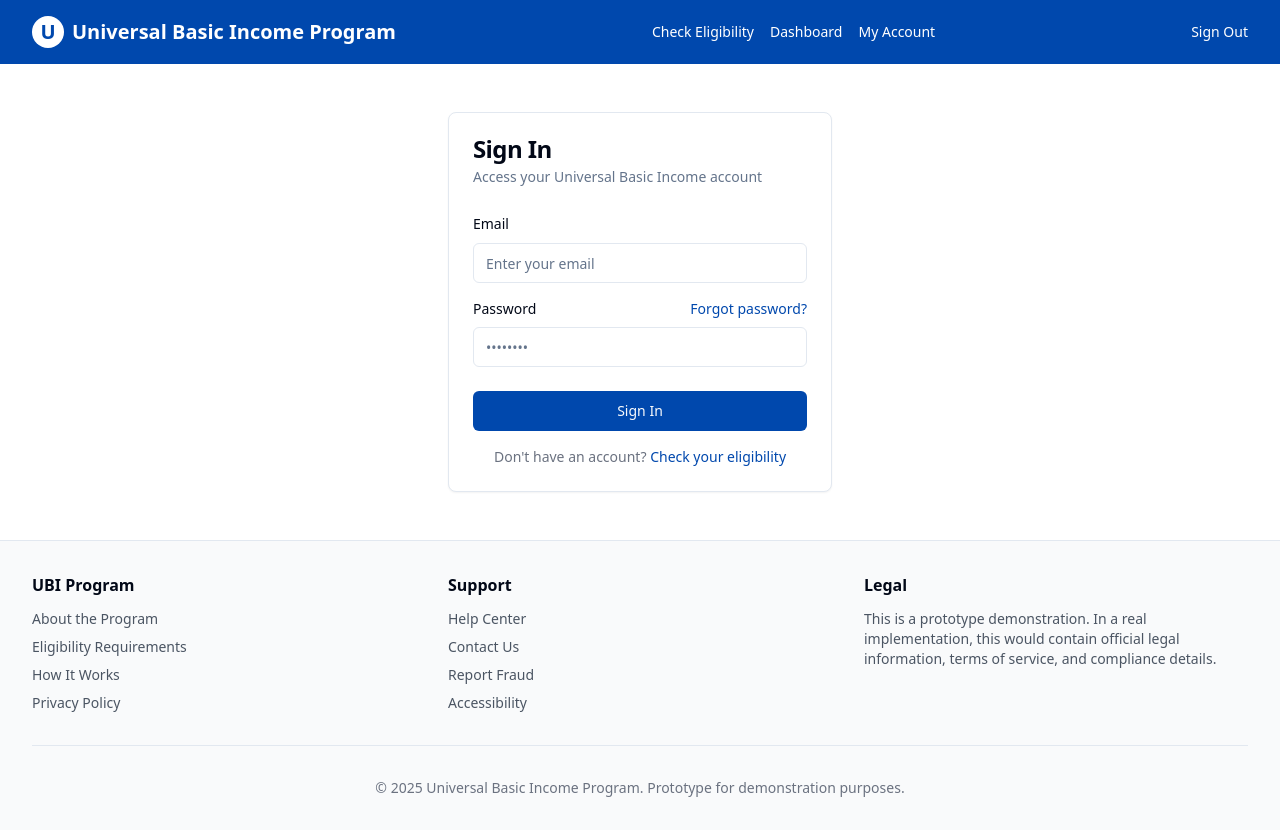
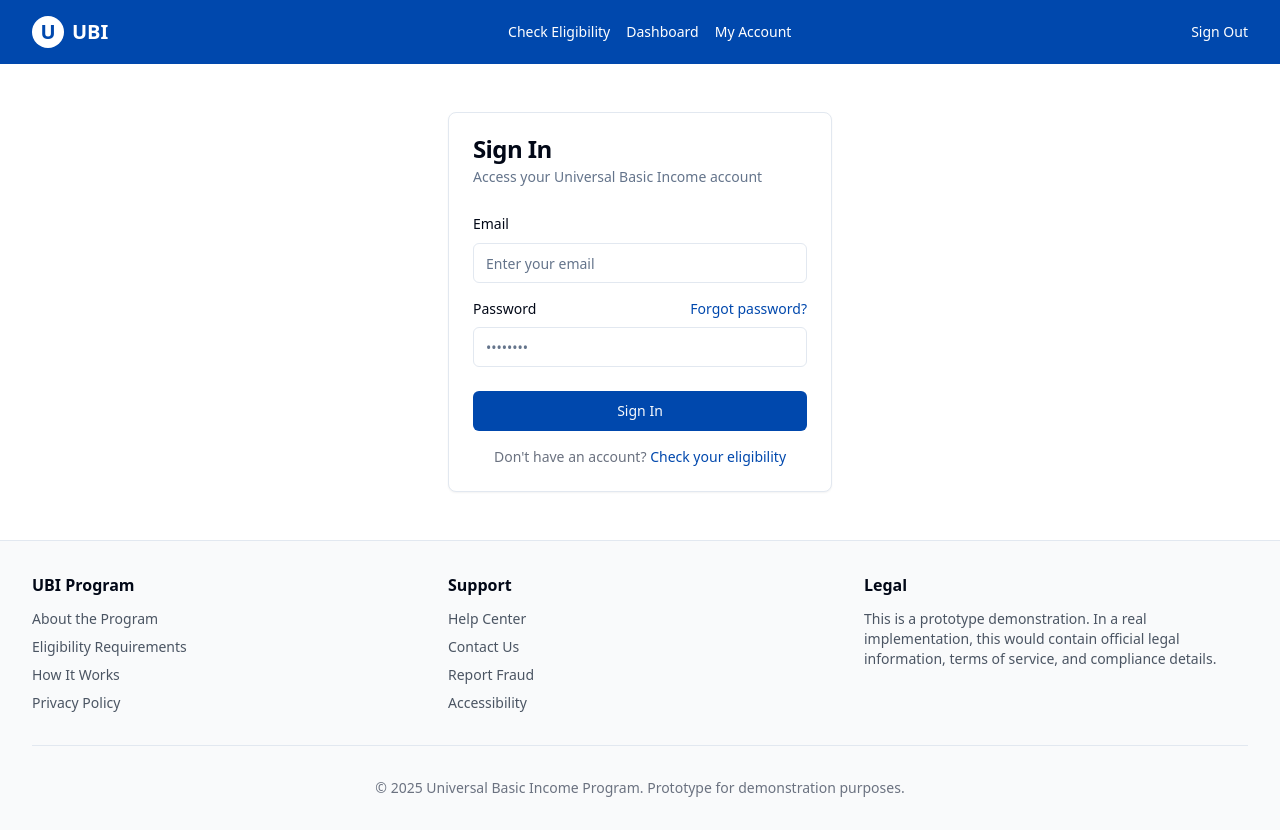
Before and after one commit to bsing333/universal-basic-income-flow, a React (Vite) app: page /login in a window 1280 px wide. Built offline with nearby package versions, Linux system fonts and the light colour scheme.

Commit message:
Refactor: Replace "Universal Basic Income Program" with "UBI"
Replaces the text "Universal Basic Income Program" with "UBI" in the top-left corner of the header on all pages.

```diff
--- a/src/components/Layout.tsx
+++ b/src/components/Layout.tsx
@@ -16,7 +16,7 @@ const Layout = ({ children }: LayoutProps) => {
         <div className="container flex items-center justify-between">
           <Link to="/" className="flex items-center gap-2 font-semibold text-xl">
             <div className="h-8 w-8 rounded-full bg-white text-primary flex items-center justify-center font-bold">U</div>
-            Universal Basic Income Program
+            UBI
           </Link>
           {location.pathname !== "/" && (
             <nav className="space-x-4 text-sm">
```
